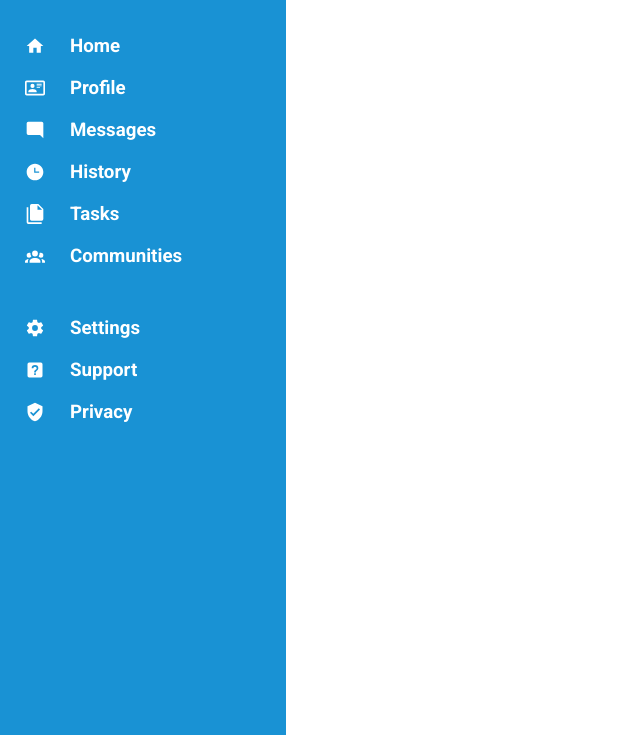
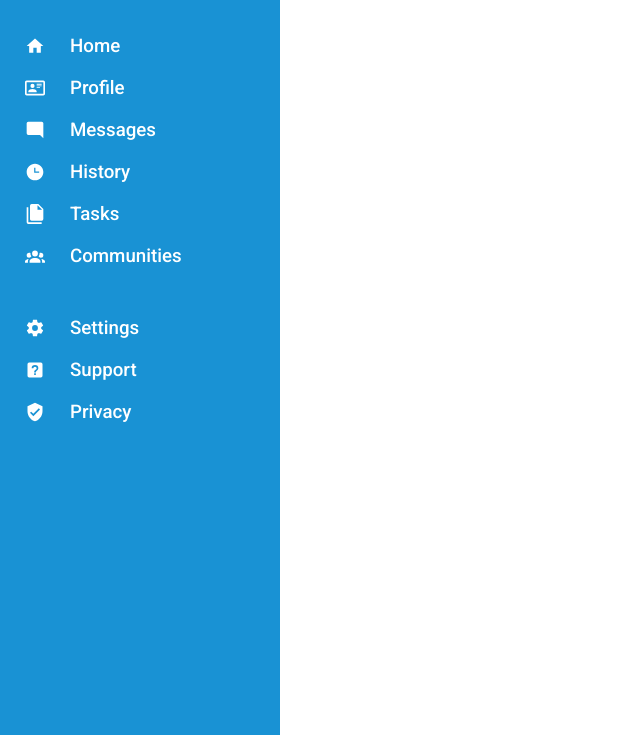
Before and after one commit to zadnap/odin-admin-dashboard, a plain HTML site: page index.html in a window 1280 px wide. Shown: the part 65-800 px from the top of the page, without its empty margins (0-640 px from the left). Drawn offline with Linux system fonts and the light colour scheme.

Commit message:
Relayout the whole page
I use grid to layout the page and remove the fixed
postion of the sidebar because using grid is
simpler and shorter

```diff
--- a/css/style.css
+++ b/css/style.css
@@ -15,12 +15,14 @@ ul {
   list-style-type: none;
 }
 
+body {
+  height: 100vh;
+  display: grid;
+  grid-template-columns: 280px 1fr;
+}
+
 .sidebar {
-  position: fixed;
-  padding: 10px 100px 10px 10px;
-  top: 0;
-  left: 0;
-  bottom: 0;
+  padding: 10px;
   background-color: var(--primary-color);
 }
 .sidebar a {
@@ -49,6 +51,9 @@ ul {
   height: 20px;
   margin: 0 15px;
 }
+.sidebar .nav-link h3 {
+  font-weight: 500;
+}
 .sidebar .nav-link:nth-child(6) {
   margin-bottom: 30px;
 }
```
